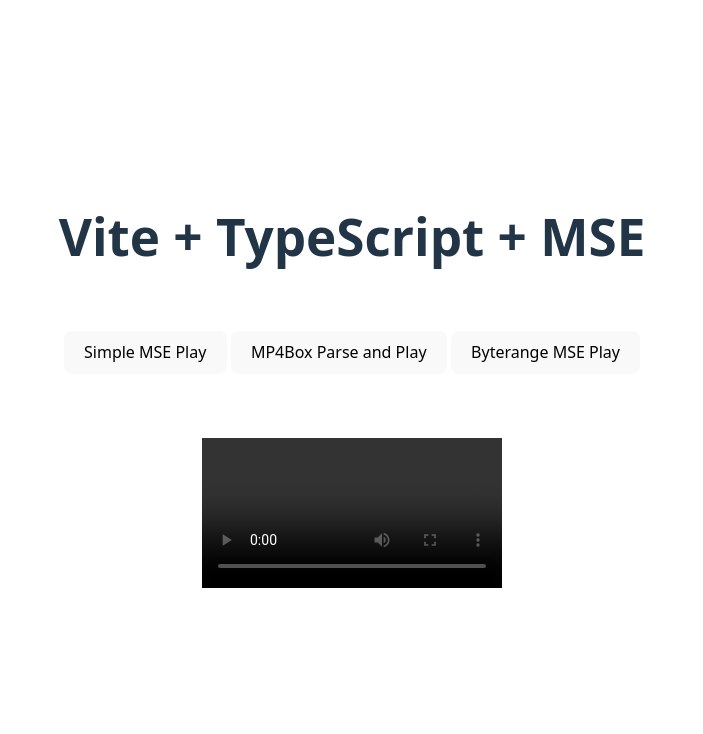
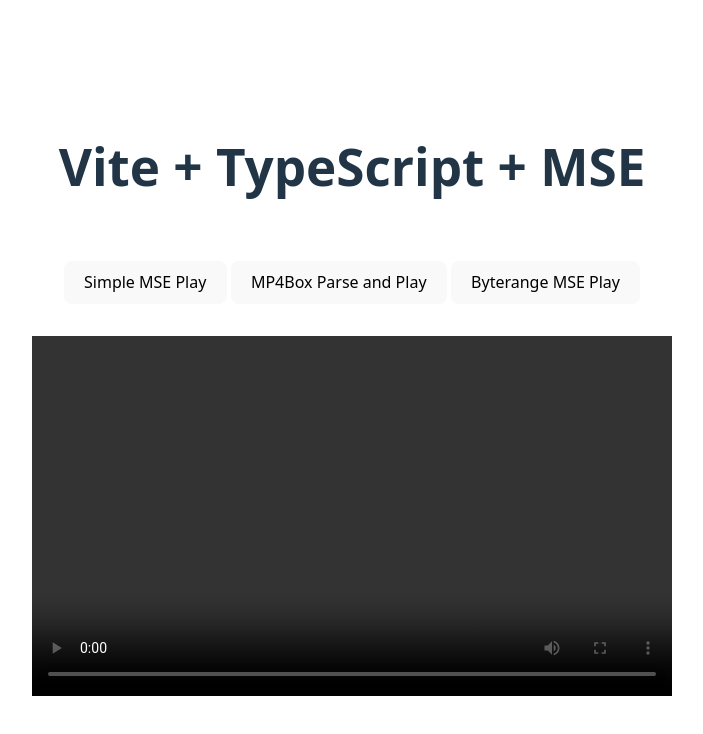
Before and after one commit to gkolb/hls-mse-video, a website built with Vite: page apps/frontend/index.html in a window 1280 px wide. Shown: the whole page, without its empty margins (288-991 px from the left). Built offline with nearby package versions, Linux system fonts and the light colour scheme.

Commit message:
add video styling

```diff
--- a/apps/frontend/index.html
+++ b/apps/frontend/index.html
@@ -16,7 +16,7 @@
           <button id="mp4box" type="button"></button>
           <button id="byte" type="button"></button>
         </div>
-        <div class="card">
+        <div class="video-container">
           <video id="video" controls />
         </div>
       </div>
--- a/apps/frontend/styles.css
+++ b/apps/frontend/styles.css
@@ -82,6 +82,19 @@
   outline: 4px auto -webkit-focus-ring-color;
 }
 
+.video-container {
+  display: flex;
+  justify-content: center;
+  align-items: center;
+  width: 100%;
+  aspect-ratio: 16 / 9;
+}
+
+video {
+  width: 100%;
+  height: 100%;
+}
+
 @media (prefers-color-scheme: light) {
   :root {
     color: #213547;
```
